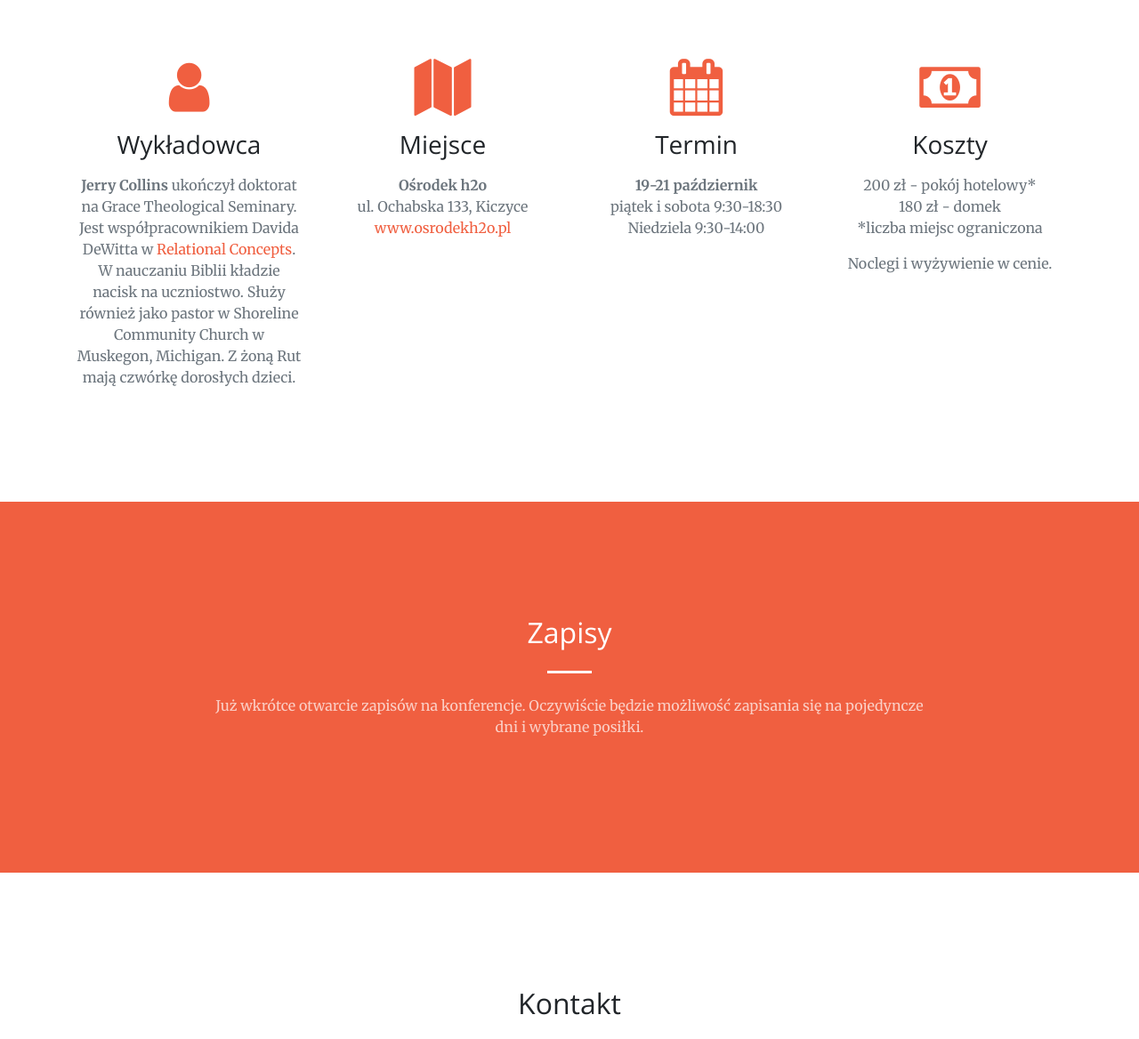
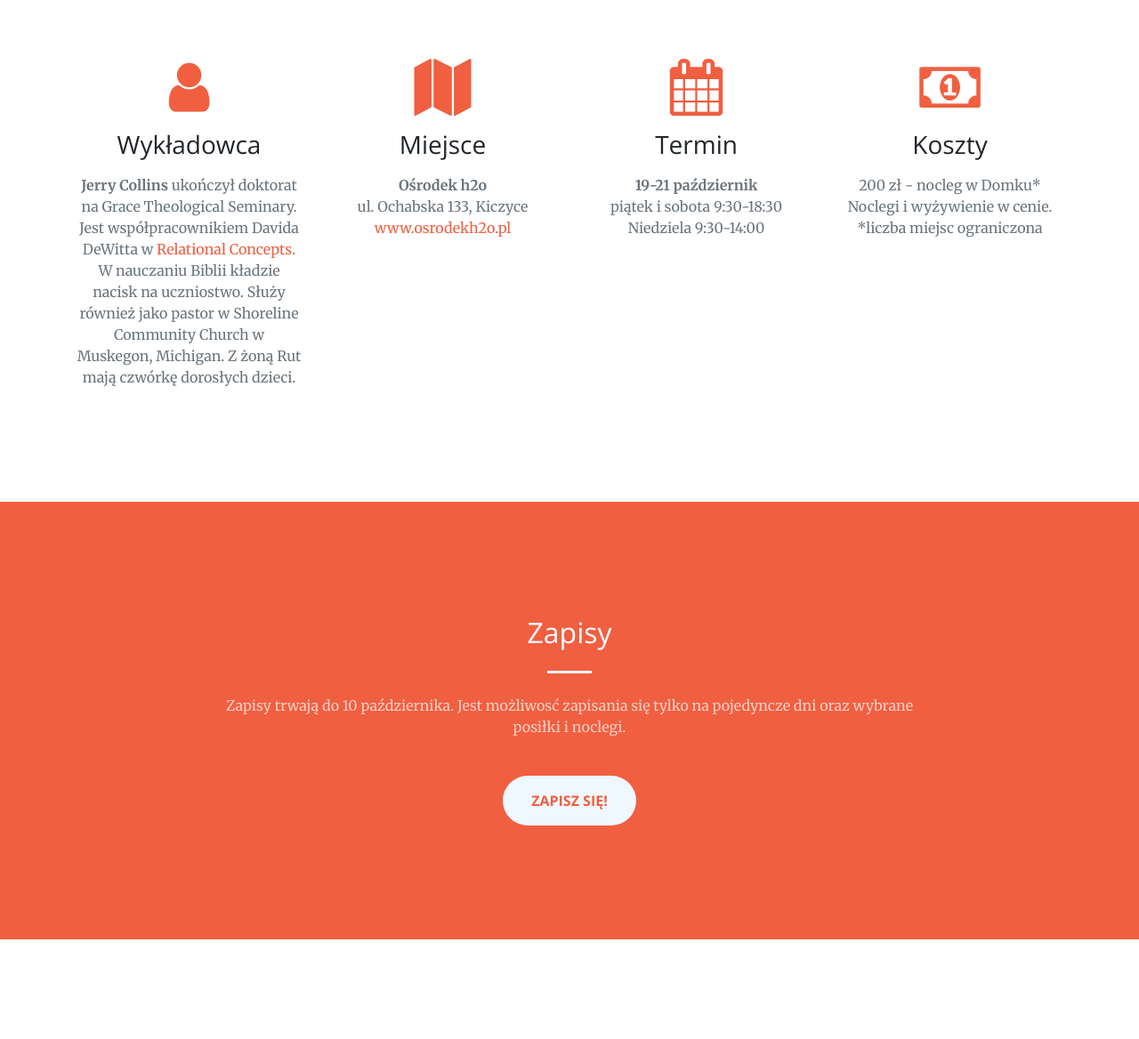
Before and after one commit to myshon/bible-conf, a PHP site: page / in a window 1280 px wide. Shown: the part 999-2167 px from the top of the page at 89% size. Run offline with PHP 8.4, Linux system fonts and the light colour scheme.

Commit message:
corrected content

```diff
--- a/css/creative.css
+++ b/css/creative.css
@@ -302,6 +302,16 @@ header.masthead p {
   border-color: #F05F40;
 }
 
+.btn-secondary {
+  background-color: aliceblue;
+  border-color: #ee4b28;
+}
+
+.btn-secondary:hover, .btn-primary:focus, .btn-primary:active {
+  color: #212529;
+  background-color: #fff !important;
+}
+
 .btn-primary:hover, .btn-primary:focus, .btn-primary:active {
   color: #fff;
   background-color: #ee4b28 !important;
--- a/home.html
+++ b/home.html
@@ -25,7 +25,7 @@
   <link href="lib/magnific-popup/magnific-popup.css" rel="stylesheet">
 
   <!-- Custom styles for this template -->
-  <link href="css/creative.min.css" rel="stylesheet">
+  <link href="css/creative.css" rel="stylesheet">
   <link href="css/singup.css" rel="stylesheet">
 </head>
 
@@ -128,10 +128,9 @@
           <div class="service-box mt-5 mx-auto">
             <i class="fa fa-4x fa-money text-primary mb-3 sr-icons"></i>
             <h3 class="mb-3">Koszty</h3>
-            <p class="text-muted mb-0">200 zł - pokój hotelowy*</p>
-            <p class="text-muted mb-0">180 zł - domek </p>
+            <p class="text-muted mb-0">200 zł - nocleg w Domku*</p>
+            <p class="text-muted mb-0">Noclegi i wyżywienie w cenie.</p>
             <p class="text-muted">*liczba miejsc ograniczona</p>
-            <p class="text-muted mb-0">Noclegi i wyżywienie w cenie.</p>
           </div>
         </div>
       </div>
@@ -145,8 +144,11 @@
     <div class="col-lg-8 mx-auto text-center">
       <h2 class="section-heading text-white">Zapisy</h2>
       <hr class="light my-4">
-      <p class="text-faded mb-4">Już wkrótce otwarcie zapisów na konferencje. Oczywiście będzie możliwość zapisania się na pojedyncze dni i wybrane posiłki.</p>
-      </div>
+      <p class="text-faded mb-4">Zapisy trwają do 10 października. Jest możliwosć zapisania się tylko na pojedyncze dni oraz wybrane posiłki i noclegi.</p>
+      <hr>
+      <a class="btn btn-secondary btn-xl js-scroll-trigger text-primary" href="https://docs.google.com/forms/d/1sn_EpYQCh_7sFOkYl4gv-A0-BeNFACoPVEv9JuEkwXo/">Zapisz się!</a>
+    </div>
+
     </div>
     </div>
     </div>
```
